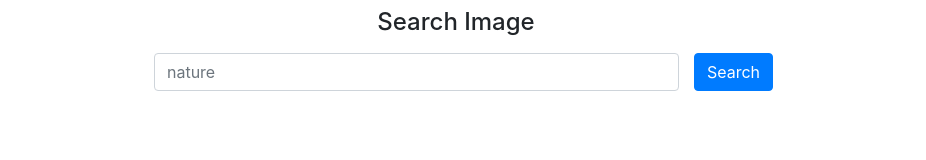
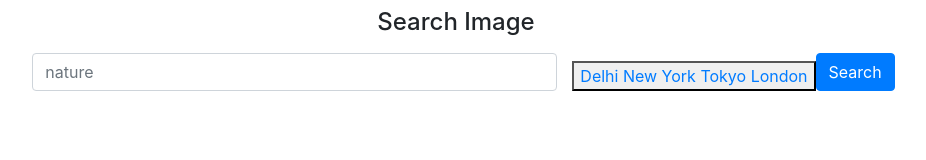
Before and after one commit to kushxogit/imagesearch, a plain HTML site: page index.html in a window 1280 px wide. Shown: the whole page, without its empty margins (184-1110 px from the left). Drawn offline with nearby package versions, Linux system fonts and the light colour scheme.

Commit message:
Update index.html

```diff
--- a/index.html
+++ b/index.html
@@ -37,6 +37,11 @@
             placeholder="nature"
           />
         </div>
+        <button type = "button" id = "drop_btn" class="dropdown">
+          <a href ="#delhi"> Delhi<a/>
+            <a href ="#new_york">New York <a/>
+               <a href  ="#tokyo"> Tokyo <a/>
+                  <a href ="#london"> London <a/>
         <button type="button" id="search-btn" class="btn btn-primary mb-2">
           Search
         </button>
```
